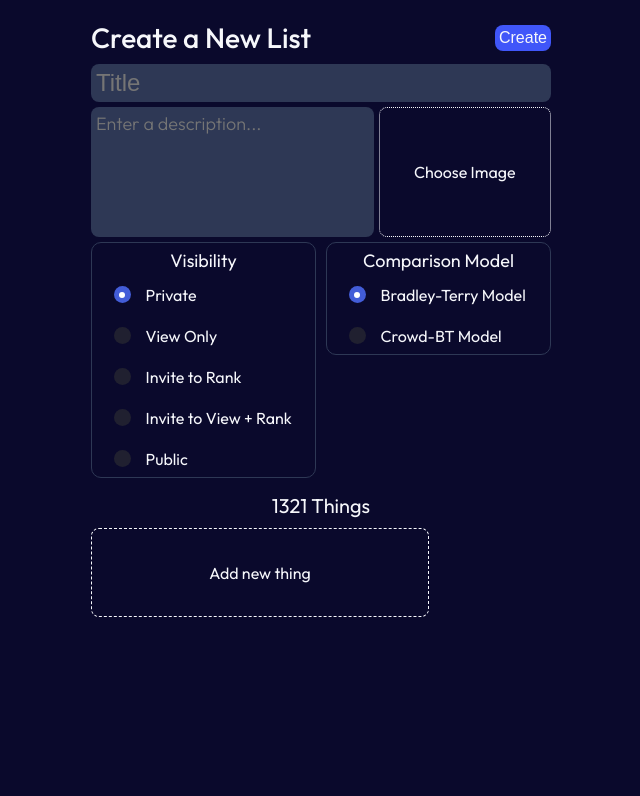
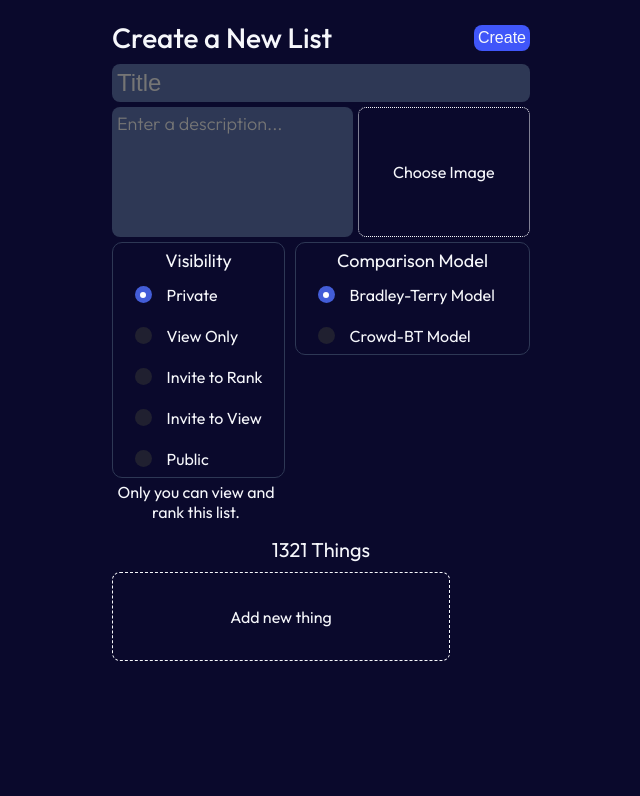
Before and after one commit to AidanSzilagyi/comparison-site, a Django app: page /create/manual in a window 1280 px wide. Shown: the part 50-846 px from the top of the page, without its empty margins (319-959 px from the left). Before the commit the page ends 667 px from the top, so only its background shows below. Run offline with Django 5.2, Linux system fonts and the light colour scheme; the visitor is signed in with stand-in values (Sample User, id 1).

Commit message:
adding popup displaying details about permissions for createList

```diff
--- a/createList/models.py
+++ b/createList/models.py
@@ -51,29 +51,25 @@ class List(models.Model):
         PRIVATE = 'private', 'Private'
         PROTECTED = 'protected', 'View Only'
         INVITE_RANK = 'invite-rank', 'Invite to Rank'
-        INVITE_VIEW = 'invite-view', 'Invite to View + Rank'
+        INVITE_VIEW = 'invite-view', 'Invite to View'
         PUBLIC = 'public', 'Public'
 
-        @classmethod
-        def descriptions(cls):
-            return {
-                cls.PRIVATE: "Only you can view and rank this list.",
-                cls.PROTECTED: "Anyone can view, but not rank.",
-                cls.INVITE_RANK: "Invited users can rank, but everyone can view.",
-                cls.INVITE_VIEW: "Invited users can view and rank, but others cannot view.",
-                cls.PUBLIC: "Anyone can view and rank this list."
-            }
+    permission_descriptions = {
+        Permission.PRIVATE: "Only you can view and rank this list.",
+        Permission.PROTECTED: "Anyone with the link can view, but not rank.",
+        Permission.INVITE_RANK: "Only invited users can rank. Others can view.",
+        Permission.INVITE_VIEW: "Only invited users can view and rank.",
+        Permission.PUBLIC: "Anyone can view and rank this list.",
+    }
 
     permission = models.CharField(
         max_length=20,
         choices=Permission.choices,
         default=Permission.PRIVATE,
-        help_text="Controls who can view or participate in ranking this list."
+        help_text="Controls who can view or rank this list."
     )
     # permitted_users field only used with invite only permissions
     permitted_users = models.ManyToManyField(User, related_name="permitted_lists")
-
-
 
     slug = models.SlugField(unique=True)
     def save(self, *args, **kwargs):
--- a/createList/templates/createList/modify_list/create-list.html
+++ b/createList/templates/createList/modify_list/create-list.html
@@ -1,5 +1,6 @@
 {% extends "../base.html" %}
 {% load static %}
+{% load permissions %}
 {% block extra_head %}
     <script src="{% static 'scripts/createList.js' %}"></script>
     <link rel="stylesheet" href="{% static 'styles/modify_list/createList.css' %}">
@@ -78,17 +79,23 @@
                 </div>
 
                 <div class="multiple-choice-options">
+                    <div class="permissions-container">
                         <div class="radio-input-container">
                             <div class="radio-input-title">Visibility</div>
                             <div class="radio-input">
                                 {% for value, label in list_form.fields.permission.choices %}
                                     <label class="label">
                                         <input type="radio"
-                                        name="{{ list_form.permission.html_name }}" value="{{ value }}"
+                                            name="permission" value="{{ value }}"
+                                            data-description="{{ value|permission_description }}"
                                             {% if list_form.permission.value == value %}checked{% endif %}>
                                         <p class="radio-input-text">{{ label }}</p>
                                     </label>
                                 {% endfor %}
+                            </div>
+                        </div>
+                        <div>
+                            <p class="permission-details" id="permission-details"></p>
                         </div>
                     </div>
                     <div class="radio-input-container">
--- /dev/null
+++ b/createList/templatetags/permissions.py
@@ -0,0 +1,8 @@
+from django import template
+from ..models import List
+
+register = template.Library()
+
+@register.filter
+def permission_description(value):
+    return List.permission_descriptions.get(value, "")
--- a/static/scripts/createList.js
+++ b/static/scripts/createList.js
@@ -1,4 +1,5 @@
 document.addEventListener("DOMContentLoaded", () => {
+    // Adding and removing List image
     const selectedListImage = document.querySelector('.js-selected-list-image');
     const unselectedListImage = document.querySelector('.js-unselected-list-image');
     const imageListInput = document.querySelector(".js-list-image-input");
@@ -22,6 +23,7 @@ document.addEventListener("DOMContentLoaded", () => {
         });
     }
 
+    // Adding and removing Things with Add Thing and Trash Can, respectively
     const formContainer = document.getElementById("js-list-of-things");
     const emptyForm = document.getElementById("empty-form-template").innerHTML;
     const totalFormNum = document.querySelector('input[name="form-TOTAL_FORMS"]');
@@ -47,6 +49,7 @@ document.addEventListener("DOMContentLoaded", () => {
             }
         }
     });
+    // Adding and removing Thing images
     formContainer.addEventListener('change', (e) => {
         const file = e.target.files[0];
         if (file) {
@@ -89,4 +92,20 @@ document.addEventListener("DOMContentLoaded", () => {
             }
         }
     });
+
+    // Descriptions for Permissions
+    const radios = document.querySelectorAll('input[name="permission"]');
+    const descriptionBox = document.getElementById("permission-details");
+
+    function updateDescription() {
+        const checked = document.querySelector('input[name="permission"]:checked');
+        if (checked) {
+            descriptionBox.textContent = checked.dataset.description;
+        }
+    }
+
+    updateDescription();
+    radios.forEach(radio => {
+        radio.addEventListener("change", updateDescription);
+    });
 });
--- a/static/styles/modify_list/createList.css
+++ b/static/styles/modify_list/createList.css
@@ -111,6 +111,16 @@
     gap: 10px;
     align-items: flex-start;
 }
+.permissions-container {
+    display: flex;
+    flex-direction: column;
+    text-align: center;
+    gap: 4px;
+}
+.permission-details {
+    width: 168px;
+    margin: 0;
+}
 
 .error-text {
     color: var(--error-red);
@@ -126,6 +136,9 @@
     font-size: 20px;
 }
 
+.permissions-container .radio-input label {
+    width: 168px;
+}
 
 /* Radio Inputs */
 .radio-input-container {
@@ -160,7 +173,7 @@
   align-items: center;
   gap: 15px;
   padding: 0px 20px;
-  width: 220px;
+  width: 230px;
   cursor: pointer;
   height: var(--input-height);
   position: relative;
```
Also changed, not shown: createList/migrations/0019_alter_list_permission.py (added), createList/migrations/0020_alter_list_permission.py (added). Lines whose indentation alone changed are shown as unchanged.
